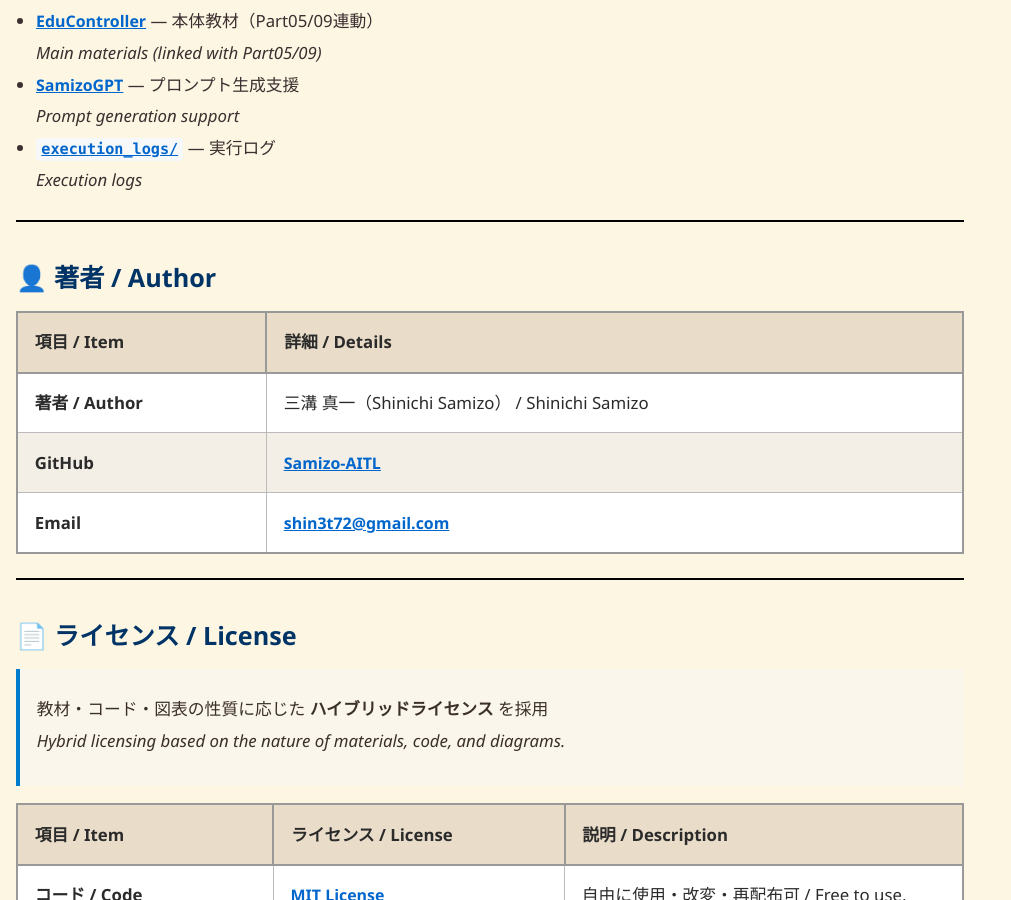
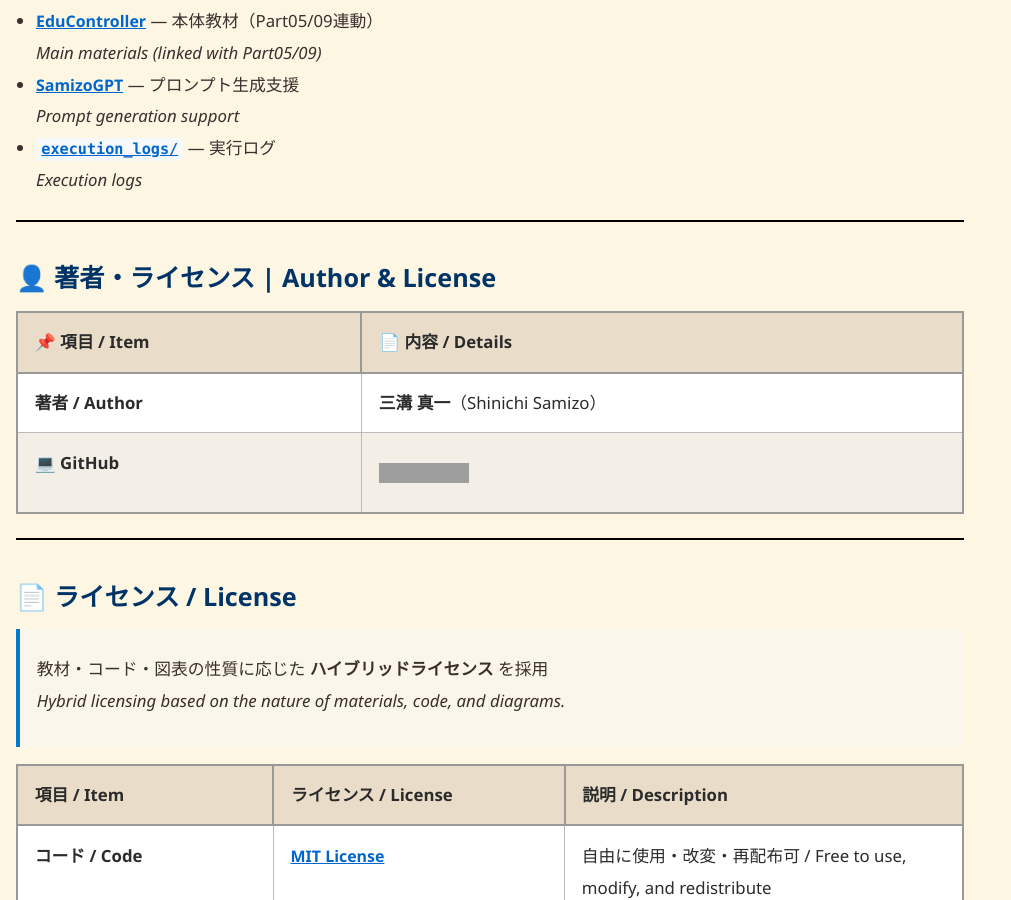
Before and after one commit to Samizo-AITL/EduController, a Jekyll site: the page built from SoC_DesignKit_by_ChatGPT/index.md, in a window 1280 px wide and 900 px high, scrolled down 2370 px. Shown: the whole window, without its empty margins (0-1011 px from the left). Built offline with Jekyll 4.4.1, drawn with Linux system fonts in a browser that asks for light colours; grey boxes are pictures that could not be loaded.

Commit message:
Update index.md

```diff
--- a/SoC_DesignKit_by_ChatGPT/index.md
+++ b/SoC_DesignKit_by_ChatGPT/index.md
@@ -74,13 +74,12 @@
 
 ---
 
-## 👤 **著者 / Author**
+## 👤 **著者・ライセンス | Author & License**
 
-| **項目 / Item** | **詳細 / Details** |
-|-----------------|---------------------|
-| **著者 / Author** | 三溝 真一（Shinichi Samizo） / Shinichi Samizo |
-| **GitHub** | [Samizo-AITL](https://github.com/Samizo-AITL) |
-| **Email** | [shin3t72@gmail.com](mailto:shin3t72@gmail.com) |
+| 📌 項目 / Item | 📄 内容 / Details |
+|------|------|
+| **著者 / Author** | **三溝 真一**（Shinichi Samizo） |
+| **💻 GitHub** | [![GitHub](https://img.shields.io/badge/GitHub-Samizo--AITL-blue?style=for-the-badge&logo=github)](https://github.com/Samizo-AITL) |
 
 ---
 
```
